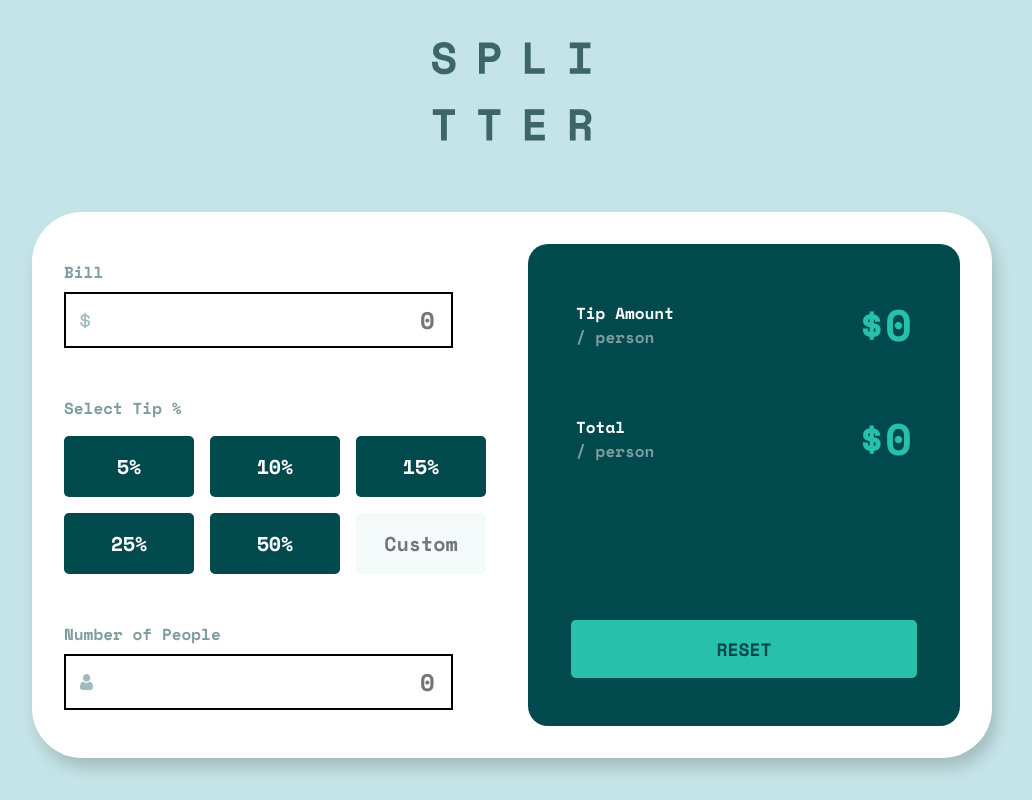
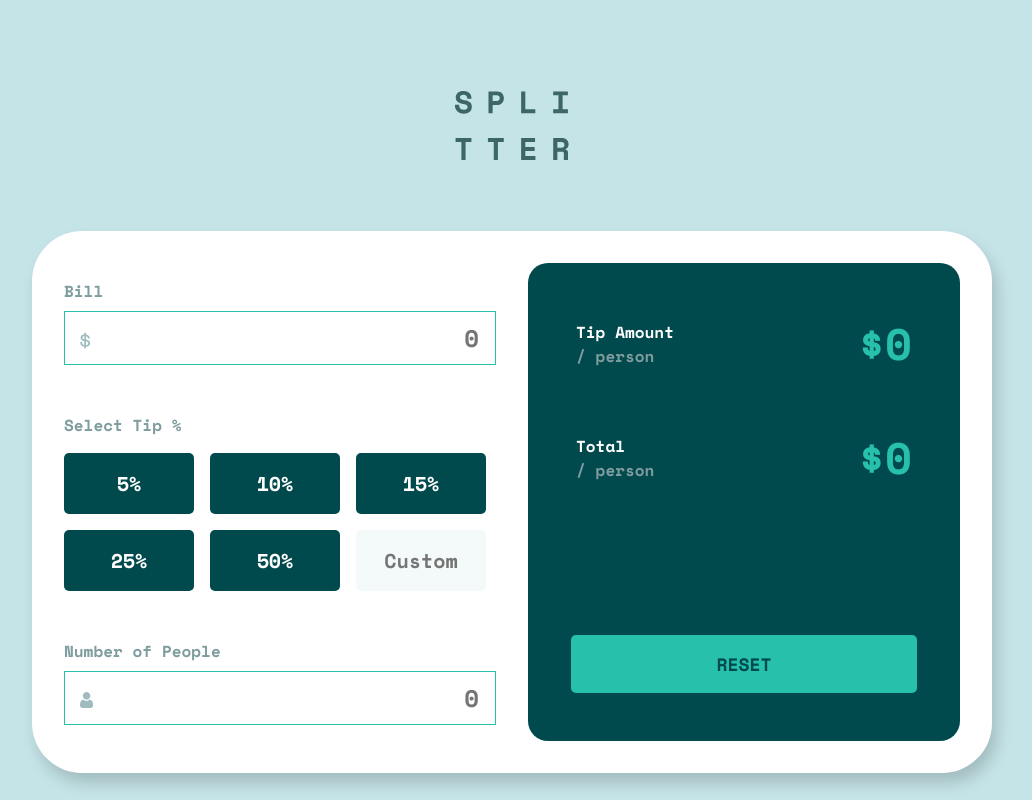
Before and after one commit to wagnnermorais/FEM-Tip-Calculator, a React (Vite) app: page / in a window 1280 px wide. Shown: the whole page, without its empty margins (128-1160 px from the left). Built offline with nearby package versions, Linux system fonts and the light colour scheme.

Commit message:
refac: adding size values

```diff
--- a/src/styles/Components/Input.css
+++ b/src/styles/Components/Input.css
@@ -3,13 +3,12 @@
 }
 
 .input {
-  display: flex;
   margin: 0.5rem 0 0;
   padding: 0.5rem 1rem;
-  width: 90%;
+  width: 100%;
   font-size: var(--input-fs);
   text-align: end;
-  border: 2px solid black;
+  border: 1px solid hsl(var(--primary-strong-cyan));
 }
 
 .input-icon {
--- a/src/styles/Components/Logo.css
+++ b/src/styles/Components/Logo.css
@@ -1,8 +1,9 @@
 .logo {
   text-align: center;
   margin: 0 0 2rem;
+  padding: 2rem 0 0;
 }
 
 .logo img {
-  width: 10rem;
+  width: 7.125rem;
 }
```
